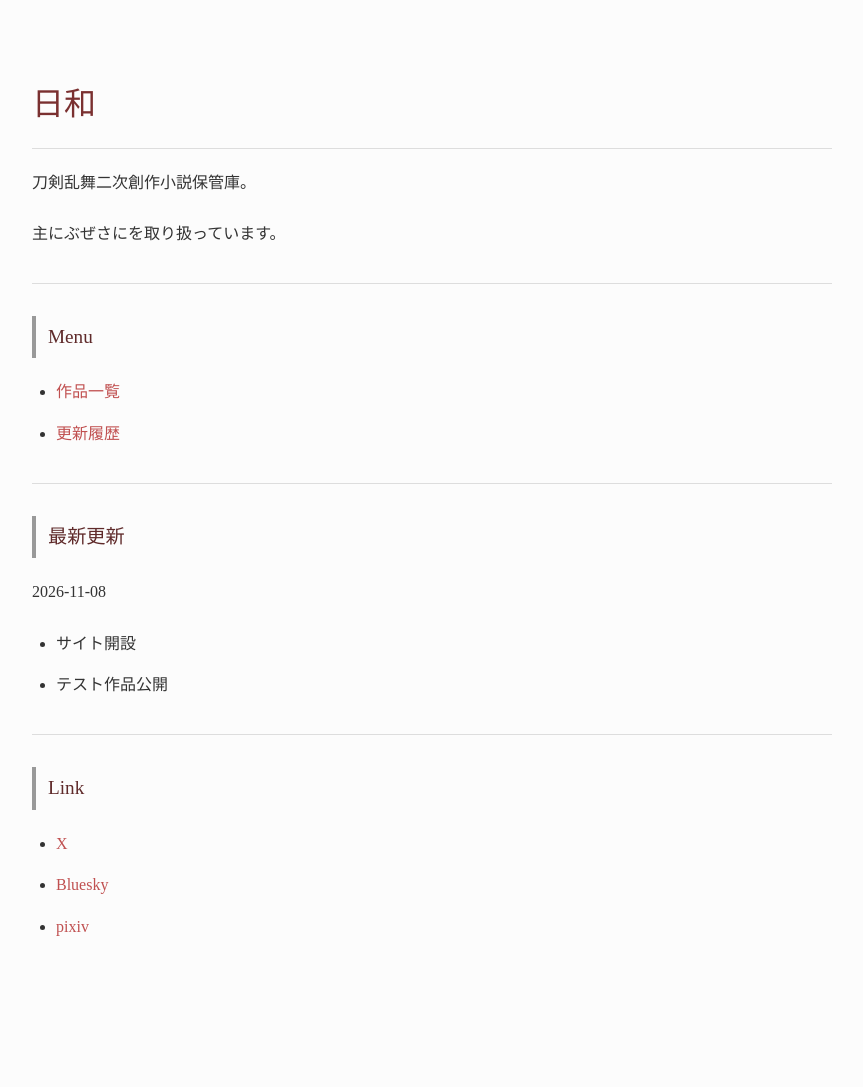
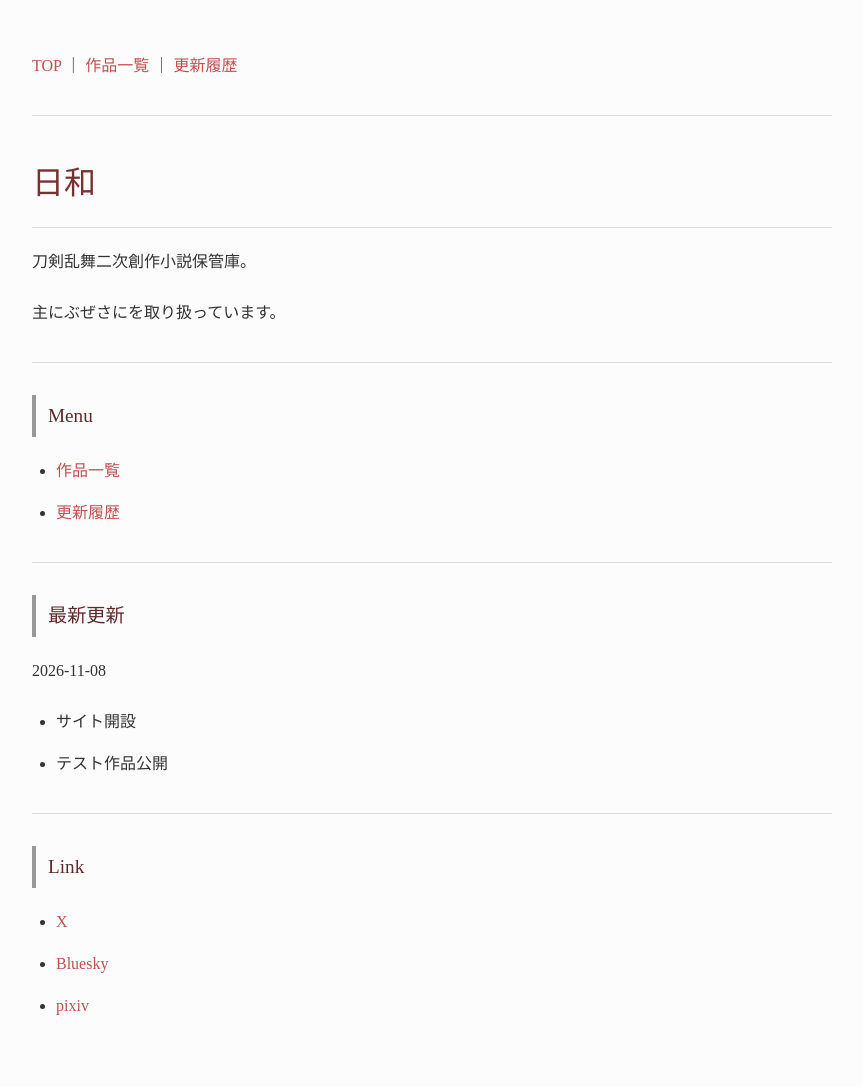
Before and after one commit to fjst160/lemon160, a Jekyll site: the page built from index.md, in a window 1280 px wide. Shown: the whole page, without its empty margins (208-1071 px from the left). Built offline with Jekyll 4.4.1, drawn with Linux system fonts in a browser that asks for light colours; before the commit the page ends 1008 px from its top, so only the background shows below that.

Commit message:
Update default.html

```diff
--- a/_layouts/default.html
+++ b/_layouts/default.html
@@ -10,6 +10,16 @@
 
 <body>
 
+<nav>
+    <a href="{{ site.baseurl }}/">TOP</a>
+    ｜
+    <a href="{{ site.baseurl }}/novels.html">作品一覧</a>
+    ｜
+    <a href="{{ site.baseurl }}/history.html">更新履歴</a>
+</nav>
+
+<hr>
+
 {{ content }}
 
 </body>
```
